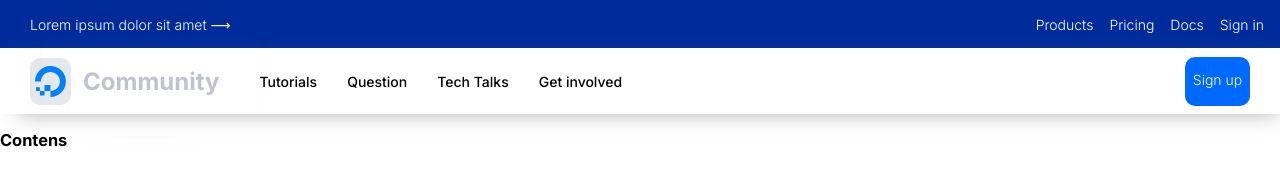
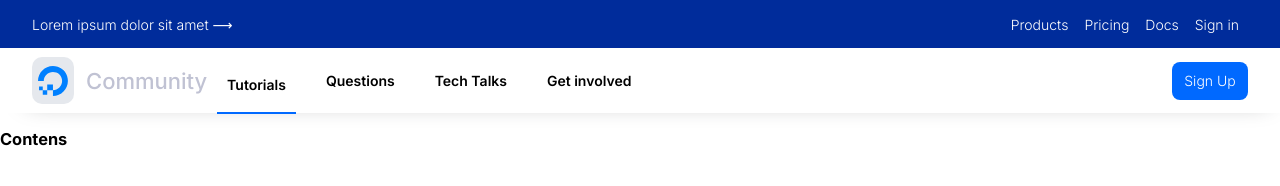
Before and after one commit to Artem5417/blue-site, a plain HTML site: page index.html in a window 1280 px wide. Drawn offline with Linux system fonts and the light colour scheme.

Commit message:
add: second bar

```diff
--- a/index.html
+++ b/index.html
@@ -31,14 +31,15 @@
             <img class="logo"  src="logo-pic.svg" alt="logo">
         </div>
         <div class="bar2-community">
-            <h2>Community</h2>
+            Community
+        </div>
 
-        </div>
-        <div class="bar2-item">
+        <div class="bar2-item bluline">
             <p>Tutorials</p>
         </div>
+
         <div class="bar2-item">
-            <p>Question</p>
+            <p>Questions</p>
         </div>
         <div class="bar2-item">
             <p>Tech Talks</p>
@@ -51,7 +52,7 @@
 
     <div class="bar2-right">
         <div class="bar2-button">
-            <p>Sign up</p>
+            <p>Sign Up</p>
         </div>
     </div>
 
@@ -61,9 +62,16 @@
         </div>
 
     <style>
+        html {
+            box-sizing: border-box;
+        }
+            *, *:before, *:after {
+            box-sizing: inherit;
+        }
+
         body {
+            font-family: 'Inter', sans-serif;
             margin: 0;
-            font-family: 'Inter', sans-serif;
             font-weight: 200;
             font-size: 14px;
             background-color:#ffffffff;
@@ -77,13 +85,14 @@
             justify-content: space-between;
         }
         .bar-left {
-            padding-left: 30px;
+            padding-left: 32px;
             color: white;
             display: flex;
             justify-content:center ;
             align-items: center;
         }
         .bar-right {
+            margin-right: 25px;
             font-size: 14px;
             color: white;
             display: flex;
@@ -96,23 +105,22 @@
             justify-content: space-between;
         }
         .bar2-community {
-            font-family: 'Inter', sans-serif;
-            font-size: 16px;
+            font-size: 22px;
             font-weight: 500;
             color: #c0c2d3;
-            margin-left: -28px;
-            padding: 40px;
+            margin-left: 12px;
             width: auto;
             height: 30px;
-            box-shadow: -6px -16px 64px -48px rgb(0 0 0 / 50%);
             display: flex;
             align-items: center;
         }
         .bar2-logo {
+            font-family: 'Inter', sans-serif;
+            font-weight: 300;
             background-color: #e5e8edff;
-            margin-left: 30px;
+            margin-left: 32px;
             border-radius: 10px;
-            width: 41px;
+            width: 42px;
             height: 47px;
             display: flex;
             justify-content: center;
@@ -125,37 +133,48 @@
         }
         .bar2-button {
             font-weight: 300;
-            margin: 30px;
-            height: 49px;
-            width: 65px;
+            margin: 16px;
+            height: 38px;
+            width: 76px;
             background-color:#0069ffff;
-            border-radius: 10px;
+            border-radius: 8px;
             color:white;
             display: flex;
             justify-content: space-around;
+            align-items: center;
         }
         .bar2-right {
+            margin-right: 16px;
             display: flex;
             align-items: center;
         }
         .bar2-item {
+            padding-left: 10px;
+            padding-right: 10px;
+            margin-left: 10px;
+            margin-right: 10px;
             font-size: 14px;
-            font-weight: 500;
-            padding-right: 30px;
+            font-weight: 600;
             display: flex;
             justify-content: space-between;
 
         }
         .bar2 {
-            height: 66px;
+            height: 65px;
             display: flex;
             justify-content: space-between;
-            box-shadow: 8px 8px 24px -11px rgba(156, 157, 158, 1);
+            box-shadow: 8px 8px 24px -20px rgba(156, 157, 158, 1);
 
 
         }
         .logo {
-            width: 31px;
+            width: 30px;
+        }
+        .bluline {
+            padding-bottom: 5px;
+            border-bottom: solid #0069ff;
+            border-width: 2px 10px;
+            padding-top: 15px;
         }
     </style>
 </head>
```
